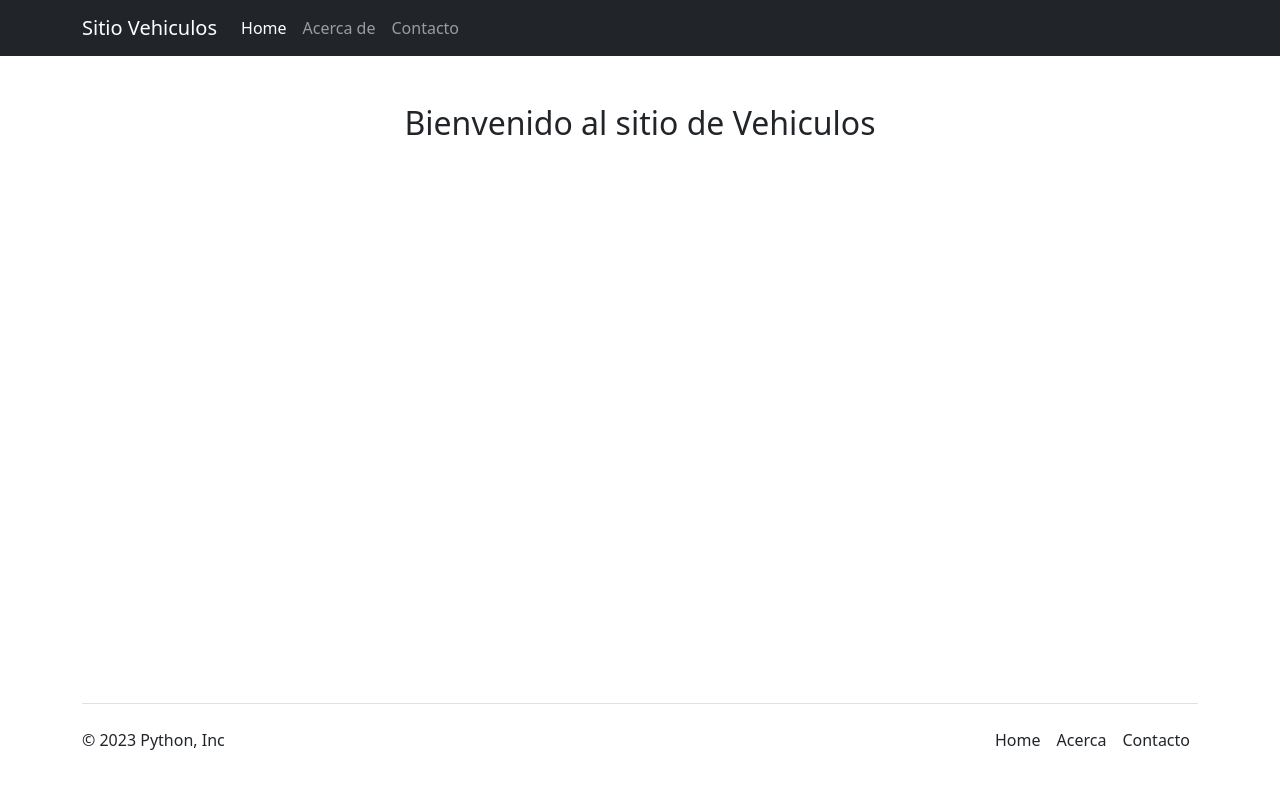
After one commit to IsauraCG/proyecto_vehiculos_django, a Django app: template proyecto_vehiculos_django/vehiculo/templates/index.html in a window 1280 px wide. The commit adds this page. Run offline with Django 4.2, Linux system fonts and the light colour scheme; the template is opened without the code that fills it, so the values that code supplies are empty; some libraries are stand-ins or nearby versions.

Commit message:
Changes 2

```diff
--- a/proyecto_vehiculos_django/vehiculo/templates/base.html
+++ b/proyecto_vehiculos_django/vehiculo/templates/base.html
@@ -10,7 +10,7 @@
     <!-- fontawesome css -->
     <link rel="stylesheet" href="https://cdnjs.cloudflare.com/ajax/libs/font-awesome/5.15.3/css/all.min.css" integrity="sha512-..." crossorigin="anonymous" />
     {% load static %}
-    <link rel="stylesheet" href="{% static 'book/css/style.css' %}">
+    <link rel="stylesheet" href="{% static 'vehiculo/css/style.css' %}">
     <title>Book</title>
 </head>
 <body>
--- a/proyecto_vehiculos_django/vehiculo/templates/footer.html
+++ b/proyecto_vehiculos_django/vehiculo/templates/footer.html
@@ -1,4 +1,4 @@
-{% load bootstrap5 %}
+{% load django_bootstrap5 %}
 
 {% block content %}
 <div class="container text-dark d-none d-md-block fixed-bottom">
--- a/proyecto_vehiculos_django/vehiculo/templates/index.html
+++ b/proyecto_vehiculos_django/vehiculo/templates/index.html
@@ -1,6 +1,6 @@
 {% extends 'layout.html' %}
 {% block content %}
     <section class="container mt-5 text-center">
-        <h2>Bienvenido al sitio de Libros</h2>
+        <h2>Bienvenido al sitio de Vehiculos</h2>
     </section>
 {% endblock %}
--- /dev/null
+++ b/proyecto_vehiculos_django/vehiculo/templates/navbar.html
@@ -0,0 +1,27 @@
+{% load bootstrap5 %}
+
+{% block content %}
+<!--Barra de navegacion-->
+<nav class="navbar navbar-expand-lg navbar-dark bg-dark">
+  <div class="container">
+    <a class="navbar-brand" href="{% url 'index' %}">Sitio Vehiculos</a>
+    <button class="navbar-toggler" type="button" data-bs-toggle="collapse" data-bs-target="#navbarNav" aria-controls="navbarNav" aria-expanded="false" aria-label="Toggle navigation">
+      <span class="navbar-toggler-icon"></span>
+    </button>
+    <div class="collapse navbar-collapse" id="navbarNav">
+      <ul class="navbar-nav me-auto">
+        <li class="nav-item">
+          <a class="nav-link active" aria-current="page" href="{% url 'index' %}">Home</a>
+        </li>
+        <li class="nav-item">
+          <a class="nav-link" href="#">Acerca de</a>
+        </li>
+        <li class="nav-item">
+          <a class="nav-link" href="#">Contacto</a>
+        </li>
+      </ul>
+
+    </div>
+  </div>
+</nav>
+{% endblock %}
--- a/proyecto_vehiculos_django/vehiculo/views.py
+++ b/proyecto_vehiculos_django/vehiculo/views.py
@@ -1,6 +1,12 @@
 from django.shortcuts import render
+from django.views.generic import TemplateView
+
 
 # Create your views here.
+class IndexPageView(TemplateView):
+    template_name = 'index.html'
+
+
 # view o controlador para home page not login
 def home_page_not_login(request):
     return render(request, 'index.html')
```
Also changed, not shown: proyecto_vehiculos_django/proyecto_vehiculos_django/settings.py (+6 -5 lines), proyecto_vehiculos_django/vehiculo/static/css/style.css (added).
